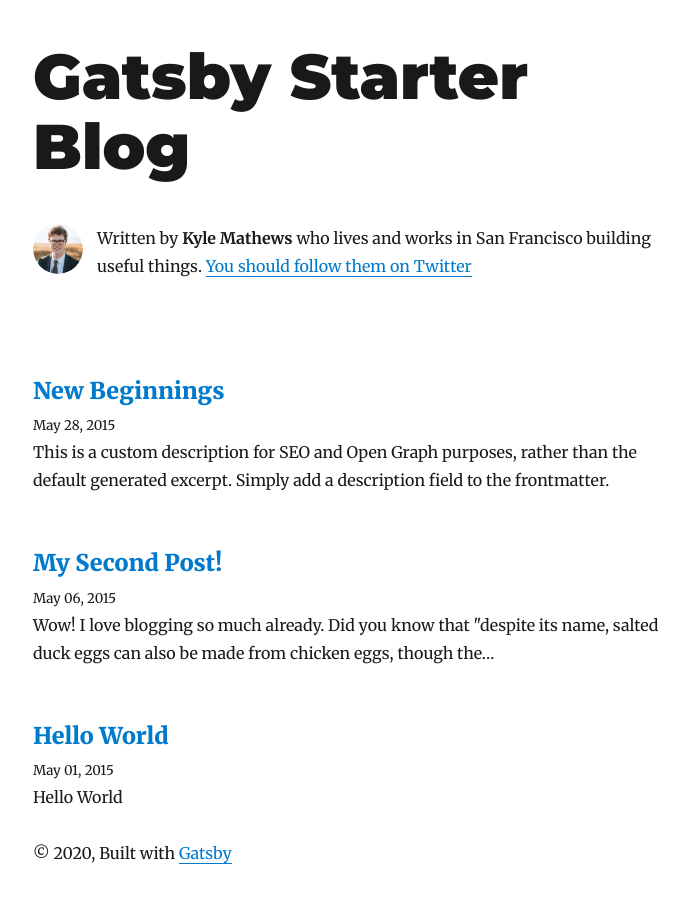
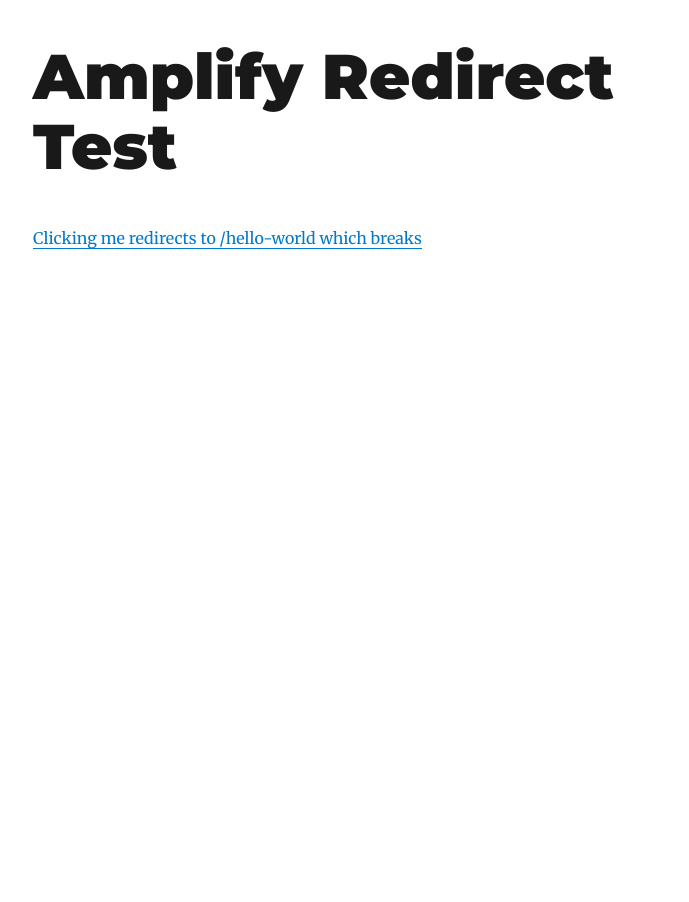
Before and after one commit to mohamedgamil22/amplify_redirect_issue, a Gatsby site: page / in a window 1280 px wide. Shown: the whole page, without its empty margins (292-981 px from the left). After the commit the page ends 800 px from the top, so only its background shows below. Built offline with nearby package versions, Linux system fonts and the light colour scheme; Gatsby itself is replaced by a stand-in of ours; some packages are replaced by stand-ins of ours.

Commit message:
Added updates to make it clear where the breakage happens

```diff
--- a/src/components/layout.js
+++ b/src/components/layout.js
@@ -23,7 +23,7 @@ const Layout = ({ location, title, children }) => {
           }}
           to={`/`}
         >
-          {title}
+          {"Amplify Redirect Test"}
         </Link>
       </h1>
     )
@@ -58,11 +58,6 @@ const Layout = ({ location, title, children }) => {
     >
       <header>{header}</header>
       <main>{children}</main>
-      <footer>
-        © {new Date().getFullYear()}, Built with
-        {` `}
-        <a href="https://www.gatsbyjs.com">Gatsby</a>
-      </footer>
     </div>
   )
 }
--- a/src/pages/index.js
+++ b/src/pages/index.js
@@ -15,7 +15,11 @@ const BlogIndex = ({ data, location }) => {
       <Layout location={location} title={siteTitle}>
         <SEO title="All posts" />
         <Bio />
-        <p>No blog posts found. Add markdown posts to "content/blog" (or the directory you specified for the "gatsby-source-filesystem" plugin in gatsby-config.js).</p>
+        <p>
+          No blog posts found. Add markdown posts to "content/blog" (or the
+          directory you specified for the "gatsby-source-filesystem" plugin in
+          gatsby-config.js).
+        </p>
       </Layout>
     )
   }
@@ -23,42 +27,9 @@ const BlogIndex = ({ data, location }) => {
   return (
     <Layout location={location} title={siteTitle}>
       <SEO title="All posts" />
-      <Bio />
-      {posts.map((post) => {
-        const title = post.frontmatter.title || post.fields.slug
-        return (
-          <article
-            key={post.fields.slug}
-            itemScope
-            itemType="http://schema.org/Article"
-          >
-            <header>
-              <h3
-                style={{
-                  marginBottom: rhythm(1 / 4),
-                }}
-              >
-                <Link
-                  style={{ boxShadow: `none` }}
-                  to={post.fields.slug}
-                  itemProp="url"
-                >
-                  <span itemProp="headline">{title}</span>
-                </Link>
-              </h3>
-              <small>{post.frontmatter.date}</small>
-            </header>
-            <section>
-              <p
-                dangerouslySetInnerHTML={{
-                  __html: post.frontmatter.description || post.excerpt,
-                }}
-                itemProp="description"
-              />
-            </section>
-          </article>
-        )
-      })}
+      <Link to="/hello-world">
+        Clicking me redirects to /hello-world which breaks
+      </Link>
     </Layout>
   )
 }
```
